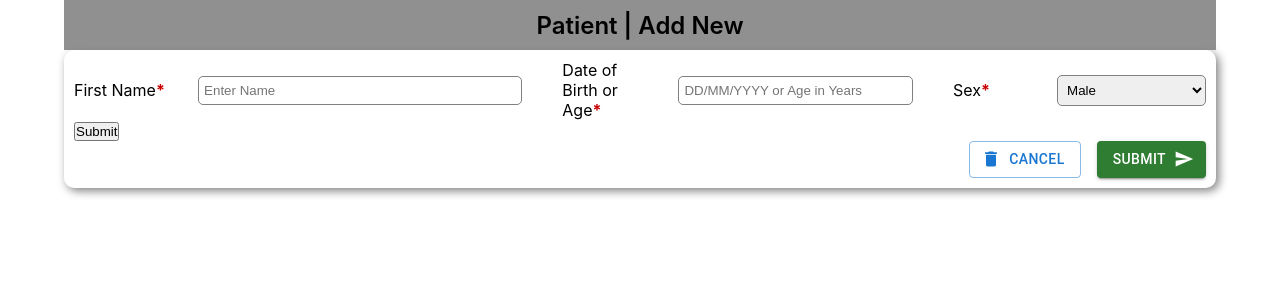
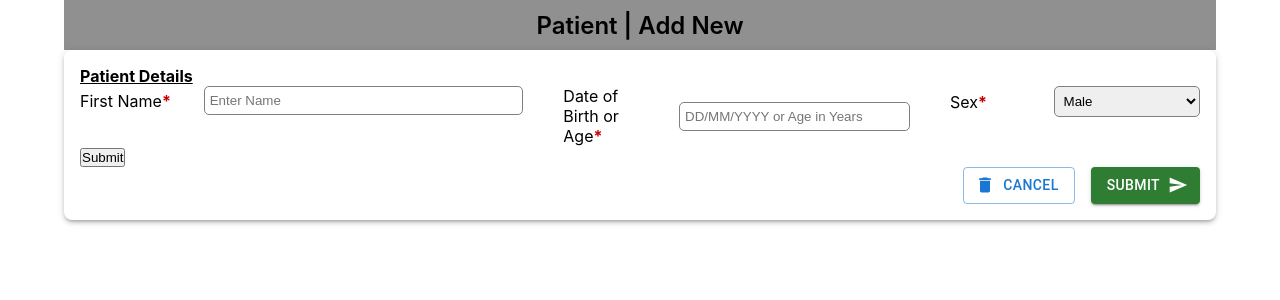
Before and after one commit to Shahrear-ahamed/add-new-patient, a React (Create React App) app: page / in a window 1280 px wide. Shown: the top 300 px of the page. Built offline with nearby package versions, Linux system fonts and the light colour scheme.

Commit message:
make all design

```diff
--- a/src/Components/PatientInfo.tsx
+++ b/src/Components/PatientInfo.tsx
@@ -1,5 +1,5 @@
 import React from 'react';
-import {Field, Form, Formik} from 'formik';
+import {Field, Form, Formik,ErrorMessage} from 'formik';
 import DeleteIcon from '@mui/icons-material/Delete';
 import SendIcon from '@mui/icons-material/Send';
 import { Button, Stack} from "@mui/material";
@@ -20,7 +20,7 @@ const PatientInfo = () => {
     const initialValues: addNewPatientDetails = { name: '', age:"" };
 
     return (
-        <section className="details-div">
+        <Box sx={{ boxShadow: 3,borderRadius: 2, p:2 }}>
 
             <Formik
                 initialValues={initialValues}
@@ -31,23 +31,30 @@ const PatientInfo = () => {
                 }}
             >
                 <Form>
+                    <h4 className="details-title">Patient Details</h4>
                     <Box sx={{ flexGrow: 1}}>
                         <Grid container spacing={5}>
-                            <Grid display="flex" justifyContent="center" alignItems="center" item xs={5}>
+                            <Grid display="flex" flexDirection='column' justifyContent="" alignItems="center" item xs={5}>
+                                <Box display="flex" justifyContent="center" alignItems="center" sx={{ width: 1 }}>
                                     <label htmlFor="name" className="important-field">First Name</label>
                                     <Field id="name"  name="name" placeholder="Enter Name" />
+                                </Box>
+                                <ErrorMessage name="name" />
                             </Grid>
-
-                            <Grid display="flex" justifyContent="center" alignItems="center" item xs={4}>
+                            <Grid display="flex" flexDirection='column' justifyContent="" alignItems="center" item xs={4}>
+                                    <Box display="flex" justifyContent="center" alignItems="center" sx={{ width: 1 }}>
                                         <label htmlFor="age" className="important-field">Date of Birth or Age</label>
                                         <Field id="age" name="age" placeholder="DD/MM/YYYY or Age in Years" />
+                                    </Box>
                             </Grid>
-                            <Grid display="flex" justifyContent="center" alignItems="center" item xs={3}>
+                            <Grid display="flex" flexDirection='column' justifyContent="" alignItems="center" item xs={3}>
+                                <Box display="flex" justifyContent="center" alignItems="center" sx={{ width: 1 }}>
                                     <label htmlFor="sex" className="important-field">Sex</label>
                                     <Field as="select" id="sex" name="sex" placeholder="Enter Sex">
                                         <option value="male">Male</option>
                                         <option value="female">Female</option>
                                     </Field>
+                                </Box>
                             </Grid>
                         </Grid>
                     </Box>
@@ -64,7 +71,7 @@ const PatientInfo = () => {
                     </div>
                 </Form>
             </Formik>
-        </section>
+        </Box>
     );
 };
 
--- a/src/global.css
+++ b/src/global.css
@@ -2,11 +2,6 @@
     max-width: 1200px;
     width: 90%;
     margin: 0 auto;
-}
-.details-div{
-    padding: 10px;
-    border-radius: 10px;
-    box-shadow: 3px 3px 10px gray;
 }
 .header-title-div{
     height: 50px;
@@ -18,6 +13,9 @@
 
 .header-top-title{
     font-weight: 600;
+}
+.details-title{
+    text-decoration: underline;
 }
 
 .important-field{
```
Also changed, not shown: src/Components/ShowError.tsx (added, +10 -0 lines). Lines whose indentation alone changed are shown as unchanged.
